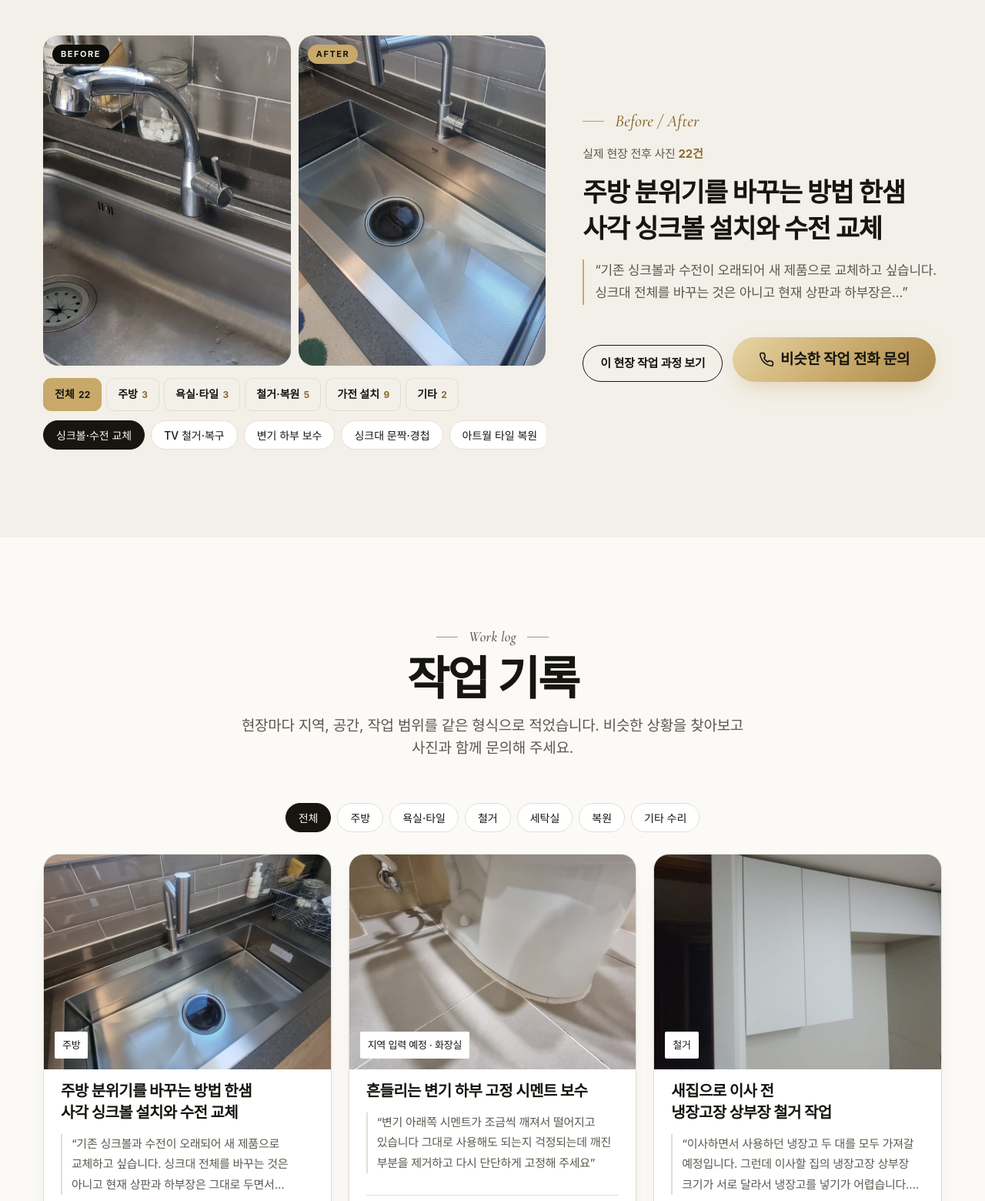
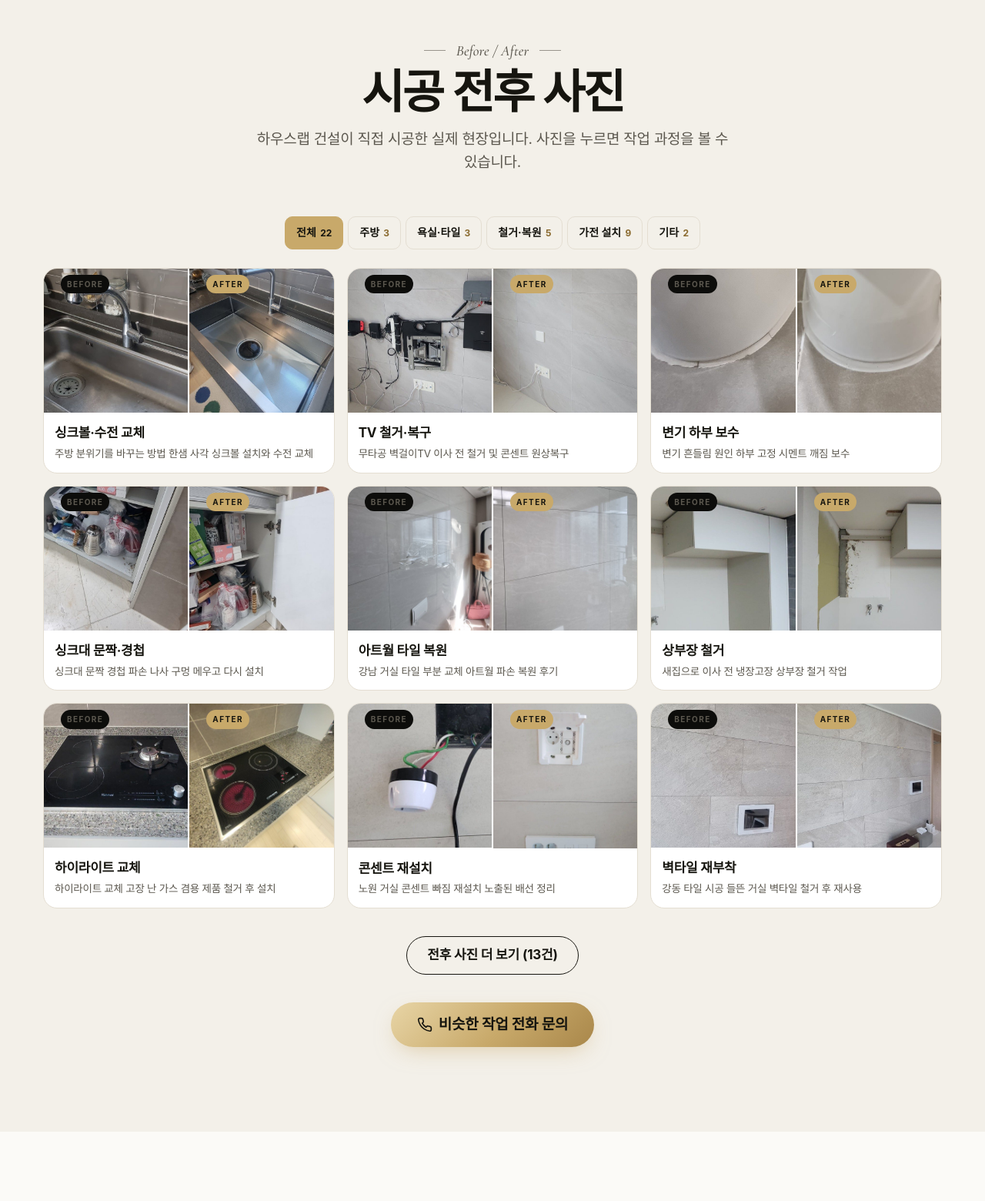
Before and after one commit to rnjstpgns041-sys/houselab-site, a plain HTML site: page index.html in a window 1280 px wide. Shown: the part 3040-4600 px from the top of the page at 77% size. Drawn offline with nearby package versions, Linux system fonts and the light colour scheme; a web font is replaced by a local one.

Commit message:
전후 사진을 나란히 보이는 카드 여러 개로 변경(22건, 분야별 보기), 휴대폰에서 화면 밖으로 넘치던 문제 수정
Co-Authored-By: Claude Opus 5.5 <noreply@anthropic.com>
Claude-Session: https://claude.ai/code/session_01RGrrhLkMCAg5nS7A2Dzk6e

```diff
--- a/index.html
+++ b/index.html
@@ -796,6 +796,23 @@ footer a:hover { color: var(--gold-2); }
   .gallery { grid-template-columns: repeat(3, 1fr); gap: 4px; }
   .gallery a { border-radius: 8px; }
 }
+
+/* 전후 사진 카드 여러 개 */
+#beforeafter .ba-cats { flex-wrap: wrap; justify-content: center; overflow: visible; margin: 0 0 22px; }
+.bap-grid { display: grid; grid-template-columns: repeat(3, minmax(0, 1fr)); gap: 16px; }
+.bap { display: block; text-decoration: none; background: var(--surface); border: 1px solid var(--line); border-radius: 18px; overflow: hidden; padding-bottom: 14px; }
+.bap-img { display: grid; grid-template-columns: 1fr 1fr; gap: 2px; }
+.bap-img figure { margin: 0; position: relative; aspect-ratio: 1; overflow: hidden; background: var(--alt); }
+.bap-img img { width: 100%; height: 100%; object-fit: cover; display: block; }
+.bap-img .badge { top: 8px; left: 8px; font-size: 10px; padding: 5px 8px; }
+.bap b { display: block; font-size: 17px; margin: 12px 14px 2px; }
+.bap span { display: block; font-size: 13.5px; color: var(--muted); margin: 0 14px; line-height: 1.45; display: -webkit-box; -webkit-line-clamp: 2; -webkit-box-orient: vertical; overflow: hidden; }
+.bap:hover { border-color: var(--gold); }
+@media (max-width: 900px) { .bap-grid { grid-template-columns: repeat(2, minmax(0, 1fr)); } }
+@media (max-width: 700px) {
+  .bap-grid { grid-template-columns: minmax(0, 1fr); gap: 12px; }
+  .bac { font-size: 13px; padding: 7px 11px; }
+}
 </style>
 </head>
 <body>
@@ -912,23 +929,18 @@ footer a:hover { color: var(--gold-2); }
   </section>
 
   <section class="section" id="beforeafter">
-    <div class="wrap ba-grid">
-      <div>
-        <div class="ba-pair">
-          <figure><img id="baBefore" src="images/224480171508-1.jpg" alt="작업 전"><span class="badge">BEFORE</span></figure>
-          <figure><img id="baAfter" src="images/224480171508-a.jpg" alt="작업 후"><span class="badge after">AFTER</span></figure>
+    <div class="wrap">
+      <div class="section-head">
+        <div>
+          <p class="eyebrow">Before / After</p>
+          <h2>시공 전후 사진</h2>
         </div>
-        <div class="ba-cats" role="group" aria-label="분야 고르기" id="baCats"></div>
-        <div class="ba-tabs" role="group" aria-label="비교할 현장 고르기" id="baTabs"></div>
-      </div>
-      <div class="ba-info">
-        <p class="eyebrow">Before / After</p>
-        <p class="ba-count">실제 현장 전후 사진 <b>22건</b></p>
-        <h3 id="baTitle">한샘 사각 싱크볼 설치와 수전 교체</h3>
-        <blockquote id="baQuote">“상판과 하부장은 그대로 두고 싱크볼과 수전만 새 제품으로 바꿔 주세요.”</blockquote>
-        <a class="btn btn-ghost" id="baLink" href="https://blog.naver.com/psb-7/224480171508" target="_blank" rel="noopener">이 현장 작업 과정 보기</a>
-        <a class="pill big ba-call" href="tel:01059317025"><svg class="ico" width="20" height="20" viewBox="0 0 24 24" fill="none" stroke="currentColor" stroke-width="2" stroke-linecap="round" stroke-linejoin="round" aria-hidden="true"><path d="M22 16.9v3a2 2 0 0 1-2.2 2 19.8 19.8 0 0 1-8.6-3.1 19.5 19.5 0 0 1-6-6A19.8 19.8 0 0 1 2.1 4.2 2 2 0 0 1 4.1 2h3a2 2 0 0 1 2 1.7c.1.9.4 1.8.7 2.7a2 2 0 0 1-.5 2.1L8 9.8a16 16 0 0 0 6 6l1.3-1.3a2 2 0 0 1 2.1-.4c.9.3 1.8.6 2.7.7a2 2 0 0 1 1.7 2z"/></svg>비슷한 작업 전화 문의</a>
-      </div>
+        <p>하우스랩 건설이 직접 시공한 실제 현장입니다. 사진을 누르면 작업 과정을 볼 수 있습니다.</p>
+      </div>
+      <div class="ba-cats" role="group" aria-label="분야 고르기" id="baCats"></div>
+      <div class="bap-grid" id="bapGrid"></div>
+      <div class="more-wrap"><button class="pill ghost-dark" type="button" id="moreBA" hidden>전후 사진 더 보기</button></div>
+      <div class="more-wrap"><a class="pill big" href="tel:01059317025"><svg class="ico" width="20" height="20" viewBox="0 0 24 24" fill="none" stroke="currentColor" stroke-width="2" stroke-linecap="round" stroke-linejoin="round" aria-hidden="true"><path d="M22 16.9v3a2 2 0 0 1-2.2 2 19.8 19.8 0 0 1-8.6-3.1 19.5 19.5 0 0 1-6-6A19.8 19.8 0 0 1 2.1 4.2 2 2 0 0 1 4.1 2h3a2 2 0 0 1 2 1.7c.1.9.4 1.8.7 2.7a2 2 0 0 1-.5 2.1L8 9.8a16 16 0 0 0 6 6l1.3-1.3a2 2 0 0 1 2.1-.4c.9.3 1.8.6 2.7.7a2 2 0 0 1 1.7 2z"/></svg>비슷한 작업 전화 문의</a></div>
     </div>
   </section>
 
@@ -1468,29 +1480,23 @@ const BA = [
 }
 ];
 const BA_CATS = [["all","전체"],["kitchen","주방"],["bath","욕실·타일"],["remove","철거·복원"],["appl","가전 설치"],["etc","기타"]];
-let BA_CAT = "all", BA_CUR = 0;
-function showBA(i) {
-  const c = BA[i]; BA_CUR = i;
-  document.getElementById("baBefore").src = c.b;
-  document.getElementById("baAfter").src = c.a;
-  document.getElementById("baTitle").textContent = c.title;
-  document.getElementById("baQuote").textContent = c.quote ? `“${c.quote}”` : "";
-  document.getElementById("baQuote").hidden = !c.quote;
-  document.getElementById("baLink").href = `https://blog.naver.com/psb-7/${c.id}`;
-  document.querySelectorAll("#baTabs .chip").forEach(b => b.setAttribute("aria-pressed", +b.dataset.i === i ? "true" : "false"));
-}
-function drawBATabs() {
+let BA_CAT = "all", BA_N = 0;
+const BA_STEP = () => innerWidth < 700 ? 6 : 9;
+function drawBA() {
+  const list = BA.filter(c => BA_CAT === "all" || c.cat === BA_CAT);
   document.getElementById("baCats").innerHTML = BA_CATS.filter(([k]) => k === "all" || BA.some(c => c.cat === k))
     .map(([k, n]) => `<button type="button" class="bac" data-k="${k}" aria-pressed="${k === BA_CAT}">${n} <span>${k === "all" ? BA.length : BA.filter(c => c.cat === k).length}</span></button>`).join("");
-  document.getElementById("baTabs").innerHTML = BA.map((c, i) => [c, i]).filter(([c]) => BA_CAT === "all" || c.cat === BA_CAT)
-    .map(([c, i]) => `<button class="chip" type="button" data-i="${i}" aria-pressed="${i === BA_CUR}">${esc(c.label)}</button>`).join("");
-  document.querySelectorAll("#baCats .bac").forEach(b => b.addEventListener("click", () => {
-    BA_CAT = b.dataset.k; const first = BA.findIndex(c => BA_CAT === "all" || c.cat === BA_CAT);
-    BA_CUR = first; drawBATabs(); showBA(first);
-  }));
-  document.querySelectorAll("#baTabs .chip").forEach(b => b.addEventListener("click", () => showBA(+b.dataset.i)));
-}
-drawBATabs(); showBA(0);
+  document.getElementById("bapGrid").innerHTML = list.slice(0, BA_N).map(c => `
+    <a class="bap" href="https://blog.naver.com/psb-7/${c.id}" target="_blank" rel="noopener">
+      <div class="bap-img"><figure><img src="${c.b}" alt="${esc(c.title)} 시공 전" loading="lazy"><span class="badge">BEFORE</span></figure><figure><img src="${c.a}" alt="${esc(c.title)} 시공 후" loading="lazy"><span class="badge after">AFTER</span></figure></div>
+      <b>${esc(c.label)}</b><span>${esc(c.title)}</span>
+    </a>`).join("");
+  const btn = document.getElementById("moreBA");
+  btn.hidden = BA_N >= list.length; btn.textContent = `전후 사진 더 보기 (${list.length - BA_N}건)`;
+  document.querySelectorAll("#baCats .bac").forEach(b => b.addEventListener("click", () => { BA_CAT = b.dataset.k; BA_N = BA_STEP(); drawBA(); }));
+}
+document.getElementById("moreBA").addEventListener("click", () => { BA_N += BA_STEP(); drawBA(); });
+BA_N = BA_STEP(); drawBA();
 
 fetch("posts.json", { cache: "no-store" }).then(r => r.ok ? r.json() : null).then(d => {
   if (!d || !Array.isArray(d.posts) || !d.posts.length) return;
```
